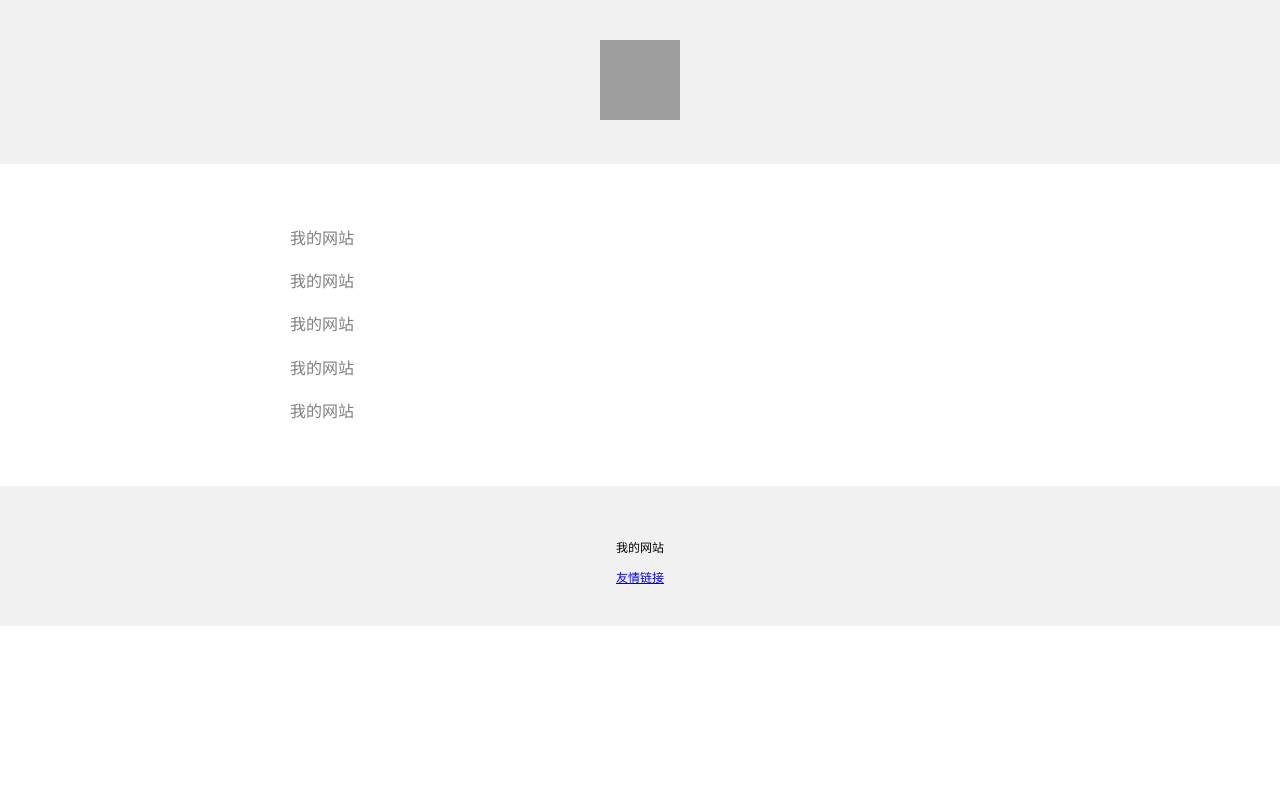
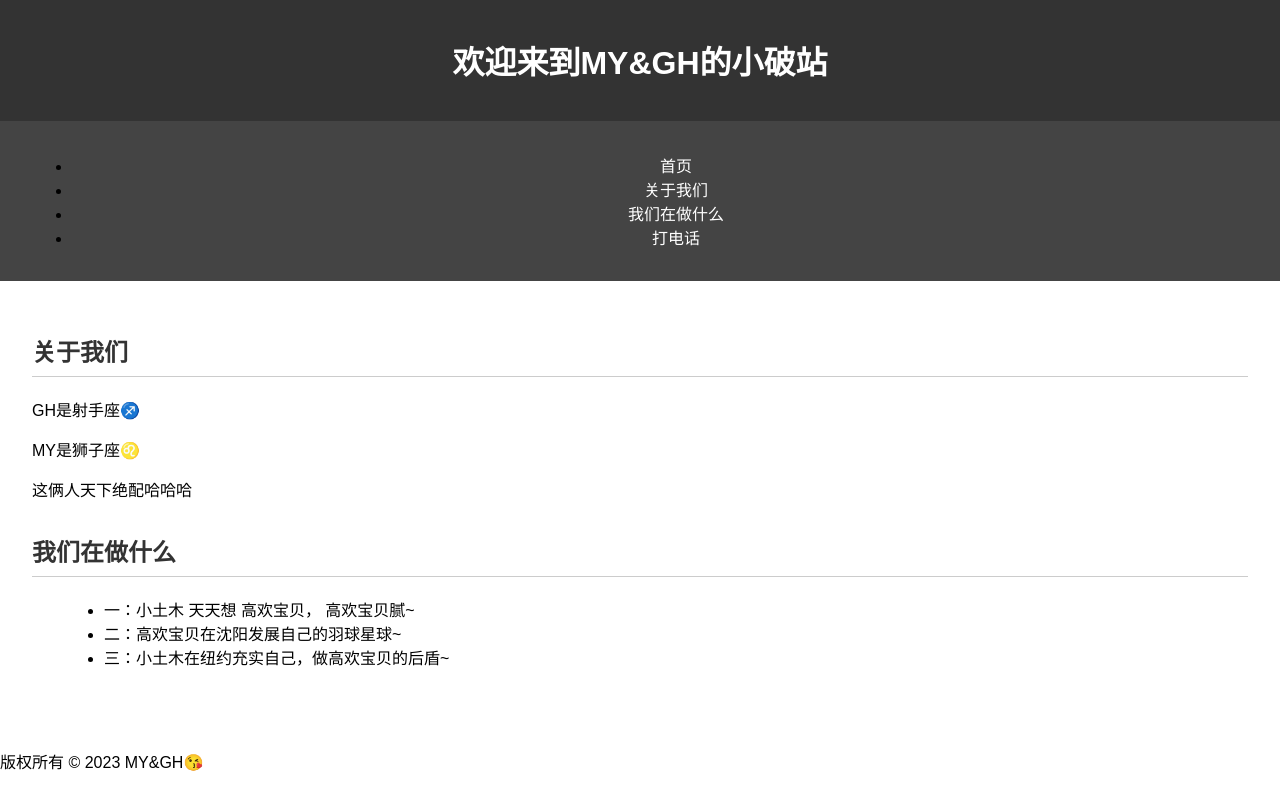
Before and after one commit to ROAR7444/myGH, a plain HTML site: page index.html in a window 1280 px wide. Drawn offline with Linux system fonts and the light colour scheme; grey boxes are pictures that could not be loaded.

Commit message:
Update index.html

```diff
--- a/index.html
+++ b/index.html
@@ -1,44 +1,82 @@
 <!DOCTYPE html>
-<html lang="zh-CN">
+<html lang="en">
 <head>
-    <meta charset="utf-8">
-    <meta name="viewport" content="width=device-width, initial-scale=1" />
-    <title>康文昌的在线HTML 教学小工具</title>
+    <meta charset="UTF-8">
+    <meta name="viewport" content="width=device-width, initial-scale=1.0">
+    <title>个人主页</title>
     <style>
         body {
+            font-family: Arial, sans-serif;
             margin: 0;
+            padding: 0;
+        }
+        header {
+            background-color: #333;
+            color: white;
+            text-align: center;
+            padding: 1rem 0;
+        }
+        nav {
+            background-color: #444;
+            text-align: center;
+            padding: 1rem 0;
+        }
+        nav a {
+            color: white;
+            text-decoration: none;
+            margin: 0 1rem;
+        }
+        nav a:hover {
+            text-decoration: underline;
+        }
+        main {
+            padding: 2rem;
+        }
+        section {
+            margin-bottom: 2rem;
+        }
+        h2 {
+            color: #333;
+            border-bottom: 1px solid #ccc;
+            padding-bottom: 0.5rem;
+        }
+        ul {
+            list-style-type: disc;
+            margin-left: 2rem;
         }
     </style>
 </head>
 <body>
-    <div style="
-      background-color: #f1f1f1;
-      text-align: center;
-      padding: 40px;
-    ">
-      <img src='https://kangwenchang.com/logo.png' alt="康文昌" width="80px" height="80px">
-    </div>
-    <div style="
-      max-width: 700px;
-      margin: 30px auto;
-      padding: 15px;
-      line-height: 1.7;
-      color: grey;
-    ">
-      <p>我的网站</p>
-      <p>我的网站</p>
-      <p>我的网站</p>
-      <p>我的网站</p>
-      <p>我的网站</p>
-    </div>
-    <div style="
-      background-color: #f1f1f1;
-      text-align: center;
-      padding: 40px;
-      font-size: 12px;
-    ">
-      <p>我的网站</p>
-      <a href="http://kangwenchang.com/">友情链接</a>
-    </div>
+    <header>
+        <h1>欢迎来到MY&GH的小破站</h1>
+    </header>
+    <nav>
+        <ul>
+            <li><a href="#">首页</a></li>
+            <li><a href="#">关于我们</a></li>
+            <li><a href="#">我们在做什么</a></li>
+            <li><a href="#">打电话</a></li>
+        </ul>
+    </nav>
+    <main>
+        <section>
+            <h2>关于我们</h2>
+            <p>GH是射手座♐</p>
+            <p>MY是狮子座♌</p>
+            <p>这俩人天下绝配哈哈哈</p>
+        </section>
+        <section>
+            <h2>我们在做什么</h2>
+            <ul>
+                <li>一：小土木 天天想 高欢宝贝， 高欢宝贝腻~</li>
+                <li>二：高欢宝贝在沈阳发展自己的羽球星球~</li>
+                <li>三：小土木在纽约充实自己，做高欢宝贝的后盾~
+                </li>
+            </ul>
+        </section>
+    </main>
+    <footer>
+        <p>版权所有 &copy; 2023 MY&GH😘</p>
+    </footer>
 </body>
 </html>
```
Lines whose indentation alone changed are shown as unchanged.
